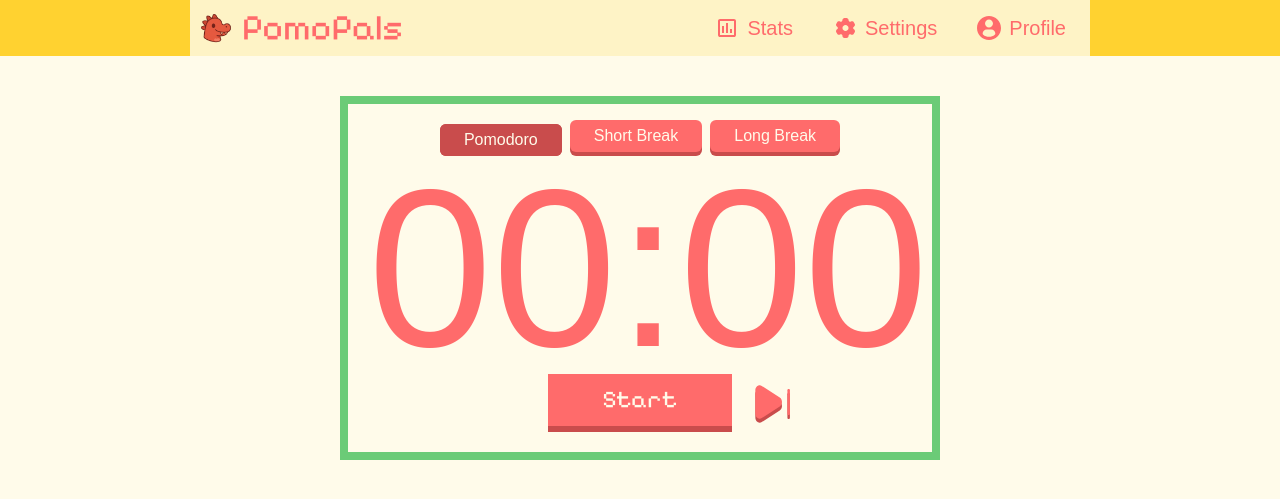
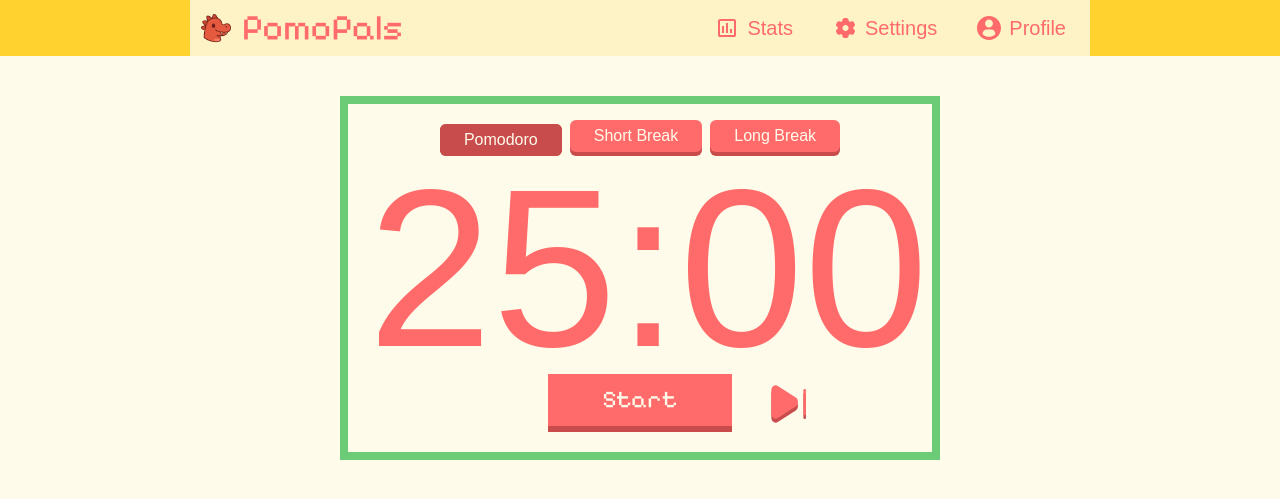
Before and after one commit to notsoeazy/PomoPals, a Flask app: page / in a window 1280 px wide. Shown: the top 499 px of the page. Run offline with Flask 3, Linux system fonts and the light colour scheme; some web fonts are replaced.

Commit message:
styled skip-button

```diff
--- a/static/dist/output.css
+++ b/static/dist/output.css
@@ -11,6 +11,7 @@
     --color-amber-100: oklch(96.2% 0.059 95.617);
     --color-amber-200: oklch(92.4% 0.12 95.746);
     --color-amber-300: oklch(87.9% 0.169 91.605);
+    --color-black: #000;
     --spacing: 0.25rem;
     --text-2xl: 1.5rem;
     --text-2xl--line-height: calc(2 / 1.5);
@@ -188,11 +189,26 @@
   .static {
     position: static;
   }
+  .top-0 {
+    top: calc(var(--spacing) * 0);
+  }
+  .top-1 {
+    top: calc(var(--spacing) * 1);
+  }
   .top-1\/2 {
     top: calc(1/2 * 100%);
   }
+  .top-2 {
+    top: calc(var(--spacing) * 2);
+  }
   .-right-13 {
     right: calc(var(--spacing) * -13);
+  }
+  .-right-16 {
+    right: calc(var(--spacing) * -16);
+  }
+  .-right-20 {
+    right: calc(var(--spacing) * -20);
   }
   .mx-auto {
     margin-inline: auto;
@@ -230,8 +252,30 @@
   .max-w-\[900px\] {
     max-width: 900px;
   }
+  .min-w-36 {
+    min-width: calc(var(--spacing) * 36);
+  }
   .flex-1 {
     flex: 1;
+  }
+  .border-collapse {
+    border-collapse: collapse;
+  }
+  .-translate-x-1 {
+    --tw-translate-x: calc(var(--spacing) * -1);
+    translate: var(--tw-translate-x) var(--tw-translate-y);
+  }
+  .-translate-x-1\/2 {
+    --tw-translate-x: calc(calc(1/2 * 100%) * -1);
+    translate: var(--tw-translate-x) var(--tw-translate-y);
+  }
+  .-translate-y-1 {
+    --tw-translate-y: calc(var(--spacing) * -1);
+    translate: var(--tw-translate-x) var(--tw-translate-y);
+  }
+  .-translate-y-1\.5 {
+    --tw-translate-y: calc(var(--spacing) * -1.5);
+    translate: var(--tw-translate-x) var(--tw-translate-y);
   }
   .-translate-y-1\/2 {
     --tw-translate-y: calc(calc(1/2 * 100%) * -1);
@@ -322,15 +410,35 @@
     -webkit-user-select: none;
     user-select: none;
   }
+  .group-active\:translate-none {
+    &:is(:where(.group):active *) {
+      translate: none;
+    }
+  }
   .active\:-translate-y-1\/2 {
     &:active {
       --tw-translate-y: calc(calc(1/2 * 100%) * -1);
       translate: var(--tw-translate-x) var(--tw-translate-y);
     }
   }
+  .active\:translate-none {
+    &:active {
+      translate: none;
+    }
+  }
   .sm\:-right-15 {
     @media (width >= 40rem) {
       right: calc(var(--spacing) * -15);
+    }
+  }
+  .sm\:-right-18 {
+    @media (width >= 40rem) {
+      right: calc(var(--spacing) * -18);
+    }
+  }
+  .sm\:-right-24 {
+    @media (width >= 40rem) {
+      right: calc(var(--spacing) * -24);
     }
   }
   .sm\:max-h-\[36px\] {
@@ -505,6 +592,26 @@
   inherits: false;
   initial-value: 0;
 }
+@property --tw-rotate-x {
+  syntax: "*";
+  inherits: false;
+}
+@property --tw-rotate-y {
+  syntax: "*";
+  inherits: false;
+}
+@property --tw-rotate-z {
+  syntax: "*";
+  inherits: false;
+}
+@property --tw-skew-x {
+  syntax: "*";
+  inherits: false;
+}
+@property --tw-skew-y {
+  syntax: "*";
+  inherits: false;
+}
 @property --tw-border-style {
   syntax: "*";
   inherits: false;
@@ -513,6 +620,11 @@
 @property --tw-leading {
   syntax: "*";
   inherits: false;
+}
+@property --tw-outline-style {
+  syntax: "*";
+  inherits: false;
+  initial-value: solid;
 }
 @property --tw-blur {
   syntax: "*";
@@ -581,8 +693,14 @@
       --tw-translate-x: 0;
       --tw-translate-y: 0;
       --tw-translate-z: 0;
+      --tw-rotate-x: initial;
+      --tw-rotate-y: initial;
+      --tw-rotate-z: initial;
+      --tw-skew-x: initial;
+      --tw-skew-y: initial;
       --tw-border-style: solid;
       --tw-leading: initial;
+      --tw-outline-style: solid;
       --tw-blur: initial;
       --tw-brightness: initial;
       --tw-contrast: initial;
--- a/static/js/main.js
+++ b/static/js/main.js
@@ -29,14 +29,18 @@ function resetTimer() {
     isPaused = true;
     clearInterval(timer);
     timer = null;
+    startButtonText.innerText = 'Start';
     remainingTime = configuredTime;
     displayTime.innerText = calculateTime(configuredTime);
 }
 
+// Run default
+resetTimer();
+
 // Button onclick
 startButton.addEventListener('click', function () {
     // Change button text
-    startButtonText.innerText = startButtonText.innerText === "Start" ? "Pause" : "Start";
+    startButtonText.innerText = startButtonText.innerText === 'Start' ? 'Pause' : 'Start';
 
     // Start the timer
     if (isPaused) {
@@ -60,3 +64,37 @@ startButton.addEventListener('click', function () {
         isPaused = true;
     }
 });
+
+// Timer buttons
+const timerButtons = document.querySelectorAll('.timer-button');
+let timerButtonActive = 'Pomodoro';
+
+timerButtons.forEach(function (button) {
+    button.addEventListener('click', function () {
+        // Remobe active-button class and disabled state of the others
+        timerButtons.forEach((btn) => {
+            btn.classList.remove('active-button');
+            btn.removeAttribute('disabled');
+        });
+
+        // Add active class
+        button.classList.add('active-button');
+        // Add disabled attribute
+        button.setAttribute('disabled', true);
+
+        // Get the button text
+        buttonText = button.textContent.trim();
+
+        if (buttonText === 'Pomodoro') {
+            configuredTime = pomodoroTime;
+        }
+        else if (buttonText === 'Short Break') {
+            configuredTime = shortBreakTime;
+        }
+        else if (buttonText === 'Long Break') {
+            configuredTime = longBreakTime;
+        }
+
+        resetTimer();
+    });
+});
--- a/templates/layout.html
+++ b/templates/layout.html
@@ -78,7 +78,7 @@
       <div class="w-full max-w-[600px] border-8 border-accent-green flex flex-col justify-center items-center p-5">
           <!-- TIMER SELECTION -->
           <div class="flex gap-2">
-            <button class="timer-button active-button"><span>Pomodoro</span></button>
+            <button class="timer-button active-button" disabled><span>Pomodoro</span></button>
             <button class="timer-button"><span>Short Break</span></button>
             <button class="timer-button"><span>Long Break</span></button>
           </div>
@@ -89,20 +89,22 @@
           <div class="flex gap-4 w-full justify-center">
             <div class="relative">
               <!-- START BUTTON -->
-              <button id="start-button">
-                <span class="select-none">
+              <button id="start-button" class="group bg-accent-red-dark cursor-pointer">
+                <span class="select-none bg-accent-red font-pixelify text-2xl text-bg-light py-2.5 min-w-36 sm:min-w-46 -translate-y-1.5 block transition-transform relative group-active:translate-none">
                   Start
                 </span>
               </button>
               <!-- SKIP BUTTON -->
-              <svg id="skip-button" class="fill-accent-red-dark absolute top-1/2 -right-13 sm:-right-15 -translate-y-1/2" width="40px" height="40px" viewBox="0 0 24 24" fill="FFFFFF" xmlns="http://www.w3.org/2000/svg">
+              <button id="skip-button" class="absolute top-1/2 -translate-x-1/2 -translate-y-1/2 -right-20 sm:-right-24 cursor-pointer">
+                <svg class="fill-accent-red-dark" width="40px" height="40px" viewBox="0 0 24 24" fill="FFFFFF" xmlns="http://www.w3.org/2000/svg">
                   <path d="M22.75 5C22.75 4.58579 22.4142 4.25 22 4.25C21.5858 4.25 21.25 4.58579 21.25 5V19C21.25 19.4142 21.5858 19.75 22 19.75C22.4142 19.75 22.75 19.4142 22.75 19V5Z"/>
                   <path d="M16.6598 14.6474C18.4467 13.4935 18.4467 10.5065 16.6598 9.35258L5.87083 2.38548C4.13419 1.26402 2 2.72368 2 5.0329V18.9671C2 21.2763 4.13419 22.736 5.87083 21.6145L16.6598 14.6474Z"/>
                 </svg>
-              <svg id="skip-button" class="fill-accent-red absolute top-1/2 -right-13 sm:-right-15 -translate-y-6 cursor-pointer active:-translate-y-1/2 transition-transform" width="40px" height="40px" viewBox="0 0 24 24" fill="FFFFFF" xmlns="http://www.w3.org/2000/svg">
+                <svg class="fill-accent-red -translate-y-1 active:translate-none transition-transform absolute top-0" width="40px" height="40px" viewBox="0 0 24 24" fill="FFFFFF" xmlns="http://www.w3.org/2000/svg">
                   <path d="M22.75 5C22.75 4.58579 22.4142 4.25 22 4.25C21.5858 4.25 21.25 4.58579 21.25 5V19C21.25 19.4142 21.5858 19.75 22 19.75C22.4142 19.75 22.75 19.4142 22.75 19V5Z"/>
                   <path d="M16.6598 14.6474C18.4467 13.4935 18.4467 10.5065 16.6598 9.35258L5.87083 2.38548C4.13419 1.26402 2 2.72368 2 5.0329V18.9671C2 21.2763 4.13419 22.736 5.87083 21.6145L16.6598 14.6474Z"/>
                 </svg>
+              </button>
             </div>
           </div>
       </div>
```
Also changed, not shown: other parts of static/dist/output.css (+62 -33 lines), static/src/input.css (+7 -32 lines). Lines whose indentation alone changed are shown as unchanged.
